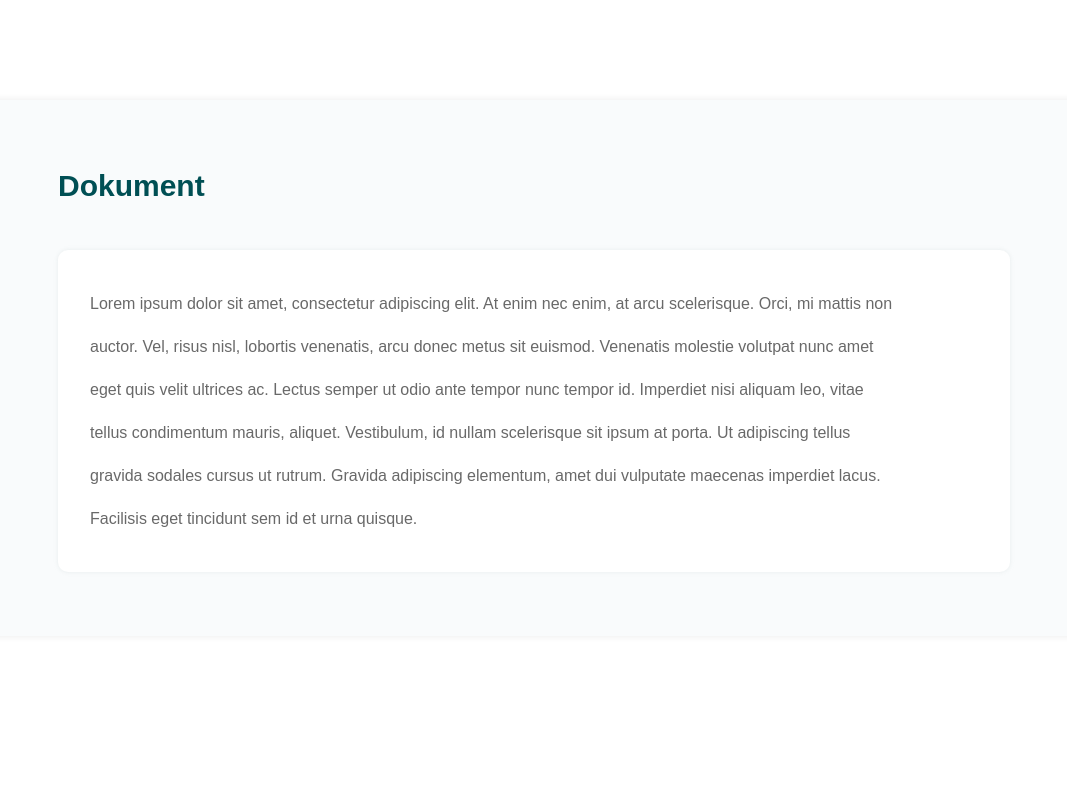
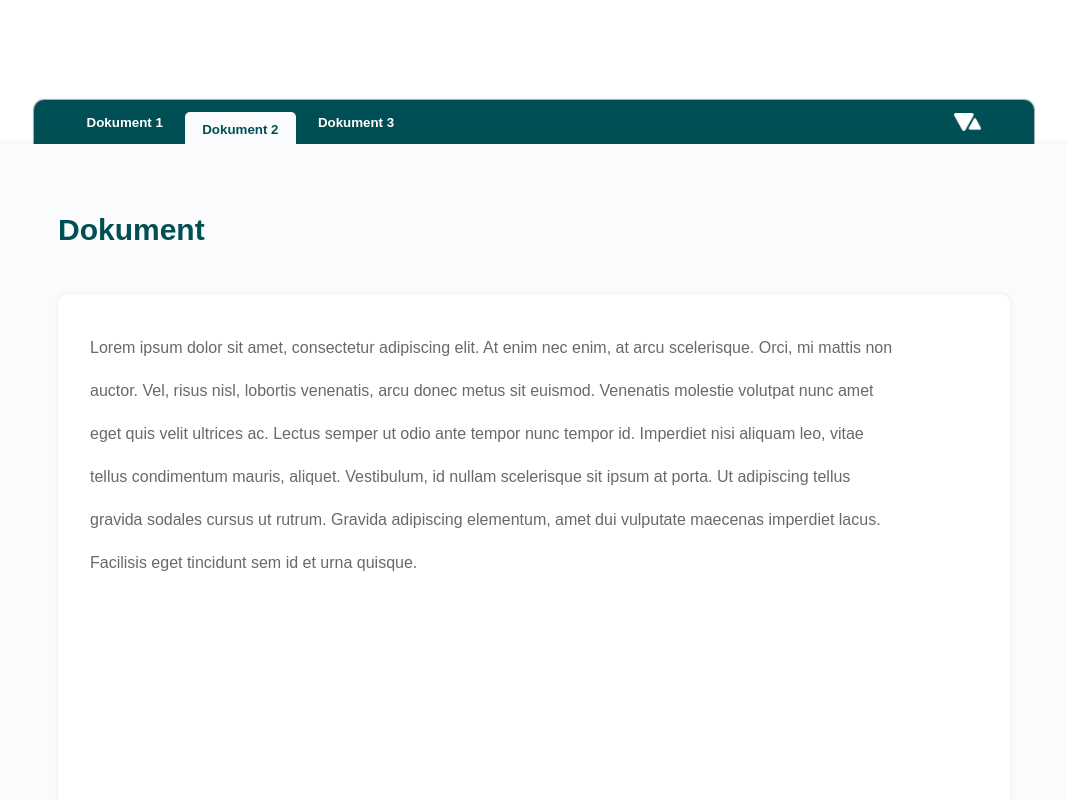
Before and after one commit to alisadek/testa-viva-challenge, a React (Create React App) app: page / in a window 1280 px wide. Shown: the top 800 px of the page, without its empty margins (106-1173 px from the left). Built offline with nearby package versions, Linux system fonts and the light colour scheme.

Commit message:
feature: add tabs bar

```diff
--- a/src/components/HomePage/HomePage.module.scss
+++ b/src/components/HomePage/HomePage.module.scss
@@ -3,9 +3,12 @@
   min-width: 100vw;
   padding: 100px 84px;
   display: flex;
+  flex-direction: column;
+  align-items: center;
   justify-content: center;
 }
 .documentViewer {
-  width: 1200px;
+  max-width: 1200px;
   min-height: 940px;
+  display: flex;
 }
--- a/src/components/HomePage/HomePage.tsx
+++ b/src/components/HomePage/HomePage.tsx
@@ -1,6 +1,7 @@
 import React from 'react';
 import Card from '../Card/Card';
 import ParagraphCard from '../ParagraphCard/ParagraphCard';
+import TabsBar from '../TabsBar/TabsBar';
 import styles from './HomePage.module.scss';
 
 type Props = {};
@@ -8,6 +9,7 @@ type Props = {};
 const HomePage = (props: Props) => {
   return (
     <div className={styles.page}>
+      <TabsBar />
       <div className={styles.documentViewer}>
         <Card>
           <h1>Dokument</h1>
--- /dev/null
+++ b/src/components/TabsBar/TabsBar.module.scss
@@ -0,0 +1,49 @@
+.bar {
+  width: 90%;
+  max-width: 1112px;
+  height: 44px;
+  background-color: #004f54;
+  box-shadow: 0px 0px 1px 1px rgba(0, 55, 59, 0.4);
+  border-radius: 10px 10px 0 0px;
+  display: flex;
+  justify-content: space-between;
+  align-items: center;
+  padding: 0 53px;
+}
+
+.buttonsGroup {
+  display: flex;
+  align-items: center;
+  gap: 22px;
+}
+
+.tab {
+  background-color: transparent;
+  border: none;
+  color: #fff;
+  // width: 76px;
+  // height: 24px;
+  font-weight: 700;
+  line-height: 43px;
+}
+
+.logo {
+  width: 27.31px;
+  height: 17.24px;
+}
+
+.selected {
+  width: 111px;
+  margin-top: 15px;
+  height: 35px;
+  display: inline-flex;
+  align-self: flex-end;
+  justify-content: center;
+  align-items: center;
+  padding: 5px 0;
+  z-index: 1;
+  border-radius: 5px 5px 0 0;
+  background-color: #f9fbfc;
+  border-bottom: 1px solid #f9fbfc;
+  color: #004f54;
+}
--- /dev/null
+++ b/src/components/TabsBar/TabsBar.tsx
@@ -0,0 +1,20 @@
+import React from 'react';
+import styles from './TabsBar.module.scss';
+import logo from '../../assets/icon-logo.png';
+
+type Props = {};
+
+const TabsBar = (props: Props) => {
+  return (
+    <div className={styles.bar}>
+      <div className={styles.buttonsGroup}>
+        <button className={styles.tab}>Dokument 1</button>
+        <button className={`${styles.tab} ${styles.selected}`}>Dokument 2</button>
+        <button className={styles.tab}>Dokument 3</button>
+      </div>
+      <img className={styles.logo} src={logo} alt="logo" />
+    </div>
+  );
+};
+
+export default TabsBar;
```
Also changed, not shown: src/assets/icon-logo.png (added).
